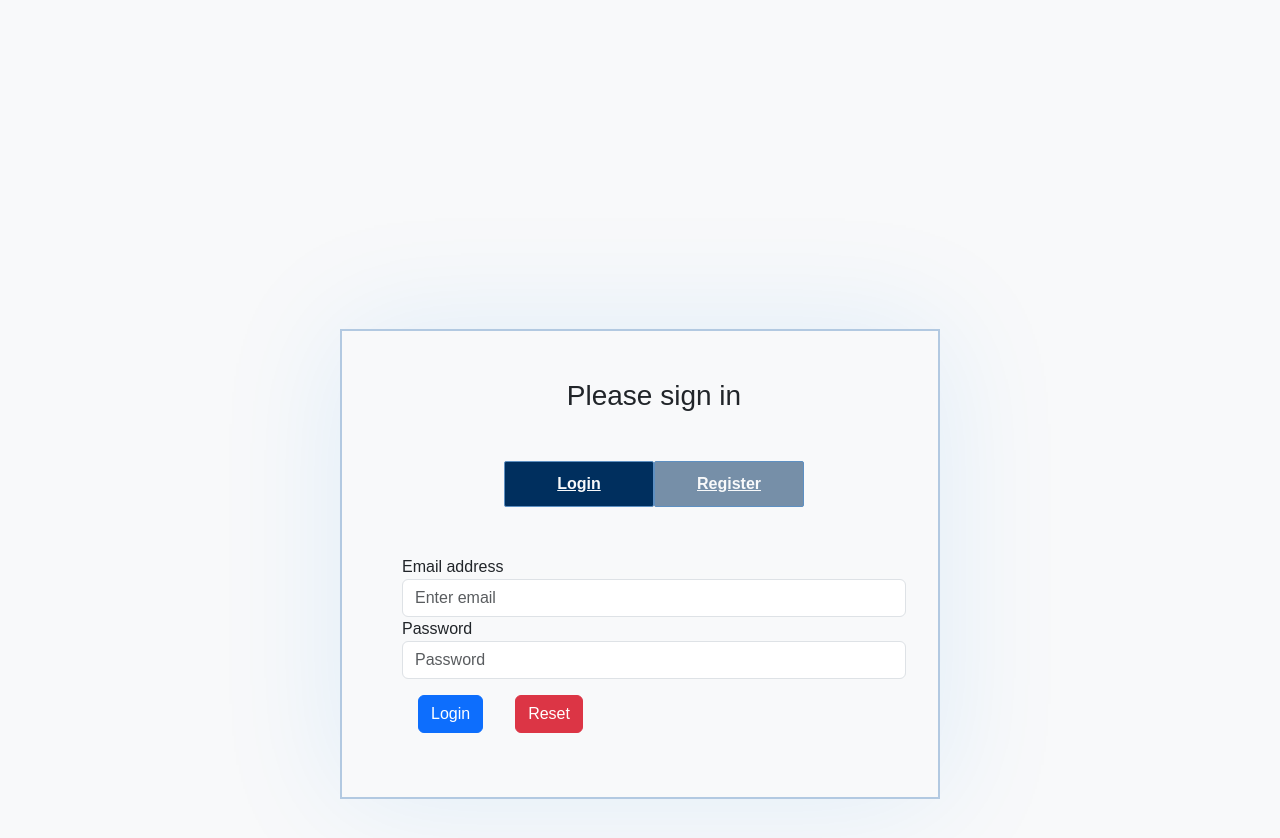
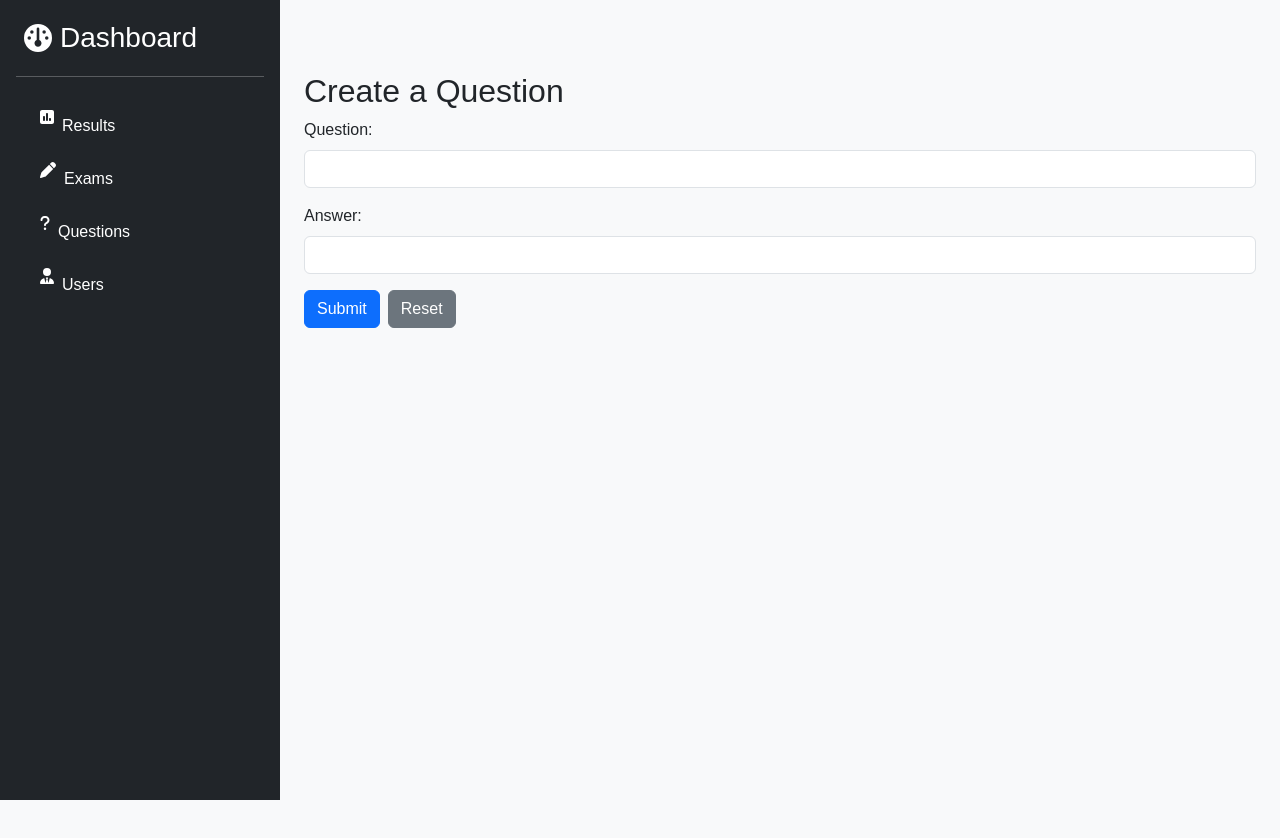
Before and after one commit to Ahmedghoraba99/Exam-System, a React (Create React App) app in the folder examify/: page /dashboard/questions in a window 1280 px wide. Before the commit this address led to /login. Shown: the top 838 px of the page. After the commit the page ends 800 px from the top, so only its background shows below. Built offline with nearby package versions, Linux system fonts and the light colour scheme.

Commit message:
adding dashboard layouts and children with creating questions

```diff
--- a/examify/package.json
+++ b/examify/package.json
@@ -4,6 +4,8 @@
   "private": true,
   "dependencies": {
     "@fortawesome/fontawesome-free": "^6.5.2",
+    "@fortawesome/free-solid-svg-icons": "^6.5.2",
+    "@fortawesome/react-fontawesome": "^0.2.2",
     "@reduxjs/toolkit": "^2.2.5",
     "@testing-library/jest-dom": "^5.17.0",
     "@testing-library/react": "^13.4.0",
--- a/examify/src/App.js
+++ b/examify/src/App.js
@@ -1,19 +1,37 @@
-import './App.css';
-import React from 'react';
-import { BrowserRouter as Router, Route, Routes, Navigate } from 'react-router-dom';
-import {ExamList} from './components/ExamList';
-import { Login } from './components/Login';
-import { Register } from './components/register';
-import { TakeExam } from './components/TakeExam';
-import {Results} from './components/Results';
-import { Home } from './components/Home';
-import {Logout} from './components/Logout';
-import { Layouts } from './components/Layouts';
+import "./App.css";
+import React from "react";
+import {
+  BrowserRouter as Router,
+  Route,
+  Routes,
+  Navigate,
+} from "react-router-dom";
+import { ExamList } from "./components/ExamList";
+import { Login } from "./components/Login";
+import { Register } from "./components/register";
+import { TakeExam } from "./components/TakeExam";
+import { Results } from "./components/Results";
+import { Home } from "./components/Home";
+import { Logout } from "./components/Logout";
+import { Layouts } from "./components/Layouts";
+import { Dashboard } from "./layouts/Dashboard";
+import { DashboardExams } from "./components/dashboard/DashboardExams";
+import { DashboardResults } from "./components/dashboard/DashboardResults";
+import { DashboardQuestions } from "./components/dashboard/DashboardQuestions";
+import { DashboardUsers } from "./components/dashboard/DashboardUsers";
 
 function App() {
   return (
     <Router>
       <Routes>
+        <Route path="/dashboard" element={<Dashboard />}>
+          <Route index element={<DashboardUsers />} />
+          <Route path="/dashboard/users" element={<DashboardUsers />} />
+          <Route path="/dashboard/exams" element={<DashboardExams />} />
+          <Route path="/dashboard/questions" element={<DashboardQuestions />} />
+          <Route path="/dashboard/results" element={<DashboardResults />} />
+        </Route>
+
         <Route path="/login" element={<Login />} />
         <Route path="/logout" element={<Logout />} />
         <Route path="/register" element={<Register />} />
--- /dev/null
+++ b/examify/src/api/questions.js
@@ -0,0 +1 @@
+// import axios
--- /dev/null
+++ b/examify/src/components/dashboard/DashboardExams.jsx
@@ -0,0 +1,11 @@
+
+import React from "react";
+
+export function DashboardExams() {
+  return (
+    <>
+      <h1>DashboardExams</h1>
+
+    </>
+  );
+}
--- /dev/null
+++ b/examify/src/components/dashboard/DashboardQuestions.jsx
@@ -0,0 +1,86 @@
+import React, { useState } from "react";
+
+export function DashboardQuestions() {
+  const [question, setQuestion] = useState("");
+  const [answer, setAnswer] = useState("");
+  const [message, setMessage] = useState("");
+
+  const handleReset = () => {
+    setQuestion("");
+    setAnswer("");
+    setMessage("");
+  };
+
+  const handleSubmit = async (e) => {
+    e.preventDefault();
+
+    const token = localStorage.getItem("token");
+    const url = "http://localhost:8080/questions";
+
+    const requestOptions = {
+      method: "POST",
+      headers: {
+        "Content-Type": "application/json",
+        Authorization: `Bearer ${token}`,
+      },
+      body: JSON.stringify({ question, answer }),
+    };
+
+    try {
+      const response = await fetch(url, requestOptions);
+      if (response.ok) {
+        setMessage("Question created successfully!");
+      } else {
+        setMessage("Error creating question.");
+      }
+    } catch (error) {
+      console.error("Error creating question:", error);
+      setMessage("Error creating question. Please try again later.");
+    }
+  };
+
+  return (
+    <div className=" p-4">
+      <h2>Create a Question</h2>
+      <form onSubmit={handleSubmit}>
+        <div className="mb-3">
+          <label htmlFor="question" className="form-label">
+            Question:
+          </label>
+          <input
+            type="text"
+            id="question"
+            className="form-control"
+            value={question}
+            onChange={(e) => setQuestion(e.target.value)}
+            required
+          />
+        </div>
+        <div className="mb-3">
+          <label htmlFor="answer" className="form-label">
+            Answer:
+          </label>
+          <input
+            type="text"
+            id="answer"
+            className="form-control"
+            value={answer}
+            onChange={(e) => setAnswer(e.target.value)}
+            required
+          />
+        </div>
+        <button type="submit" className="btn btn-primary">
+          Submit
+        </button>
+        <button
+          type="button"
+          className="btn btn-secondary ms-2"
+          onClick={handleReset}
+        >
+          Reset
+        </button>
+      </form>
+      {message && <p className="alert alert-success mt-3">{message}</p>}
+    </div>
+  );
+}
--- /dev/null
+++ b/examify/src/components/dashboard/DashboardResults.jsx
@@ -0,0 +1,11 @@
+
+import React from "react";
+
+export function DashboardResults() {
+  return (
+    <>
+      <h1>DashboardResults</h1>
+
+    </>
+  );
+}
--- /dev/null
+++ b/examify/src/components/dashboard/DashboardUsers.jsx
@@ -0,0 +1,9 @@
+import React from "react";
+
+export function DashboardUsers() {
+  return (
+    <>
+      <h1>Dashboard Users</h1>
+    </>
+  );
+}
--- /dev/null
+++ b/examify/src/components/dashboard/Sidebae.jsx
@@ -0,0 +1,58 @@
+import React from "react";
+import "bootstrap/dist/css/bootstrap.min.css";
+import { FontAwesomeIcon } from "@fortawesome/react-fontawesome";
+import {
+  faGauge,
+  faHouse,
+  faSquarePollVertical,
+  faPen,
+  faQuestion,
+  faUserTie,
+} from "@fortawesome/free-solid-svg-icons";
+import { Link } from "react-router-dom";
+
+function Sidebar() {
+  return (
+    <div
+      className="d-flex flex-column flex-shrink-0 p-3 text-white bg-dark"
+      style={{ width: "280px", height: "100vh" }}
+    >
+      <a
+        href="/"
+        className="d-flex align-items-center mb-3 mb-md-0 me-md-auto text-white text-decoration-none"
+      >
+        <FontAwesomeIcon icon={faGauge} className="p-2 fs-3" />
+        <span className="fs-3"> Dashboard</span>
+      </a>
+      <hr />
+      <ul className="nav nav-pills flex-column mb-auto">
+        <li>
+          <Link to="/dashboard/results" className="nav-link text-white">
+            <FontAwesomeIcon icon={faSquarePollVertical} className="p-2" />
+            Results
+          </Link>
+        </li>
+        <li>
+          <Link to="/dashboard/exams" className="nav-link text-white">
+            <FontAwesomeIcon icon={faPen} className="p-2" />
+            Exams
+          </Link>
+        </li>
+        <li>
+          <Link to="/dashboard/questions" className="nav-link text-white">
+            <FontAwesomeIcon icon={faQuestion} className="p-2" />
+            Questions
+          </Link>
+        </li>
+        <li>
+          <Link to="/dashboard/users" className="nav-link text-white">
+            <FontAwesomeIcon icon={faUserTie} className="p-2" />
+            Users
+          </Link>
+        </li>
+      </ul>
+    </div>
+  );
+}
+
+export default Sidebar;
--- /dev/null
+++ b/examify/src/layouts/Dashboard.jsx
@@ -0,0 +1,15 @@
+import { Outlet } from "react-router-dom";
+import Sidebar from "../components/dashboard/Sidebae";
+import dashboard from "../styles/dashboard.css";
+import React from "react";
+
+export function Dashboard() {
+  return (
+    <div className="dashboard d-flex ">
+      <Sidebar />
+      <div className="mt-5" style={{ width: "80vw" }}>
+        <Outlet />
+      </div>
+    </div>
+  );
+}
--- /dev/null
+++ b/examify/src/styles/dashboard.css
@@ -0,0 +1,3 @@
+.dashboard {
+  width: 100vw;
+}
--- a/examify/src/styles/results.css
+++ b/examify/src/styles/results.css
@@ -1,6 +1,6 @@
 body, html {
     height: 100%;
-    margin: 70px;
+    /* margin: 70px; */
     font-family: Arial, Helvetica, sans-serif;
   }
 
```
Also changed, not shown: 1 other file (tests, documents, lock files or other folders).
